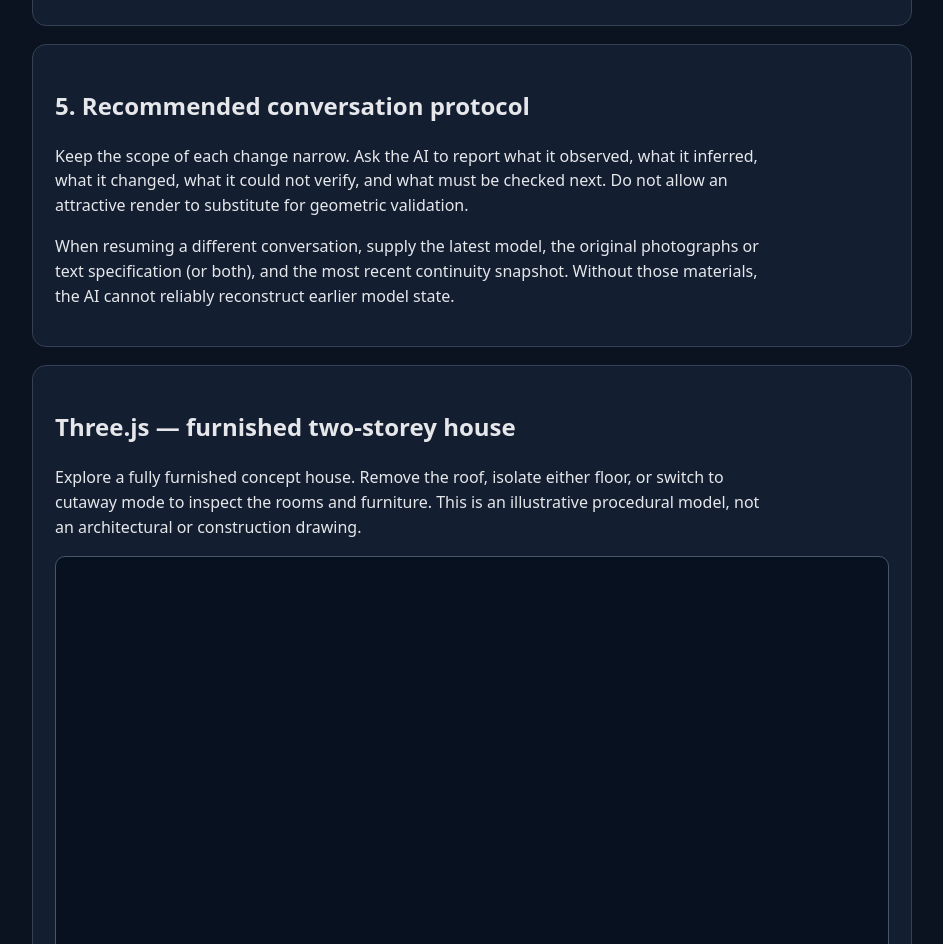
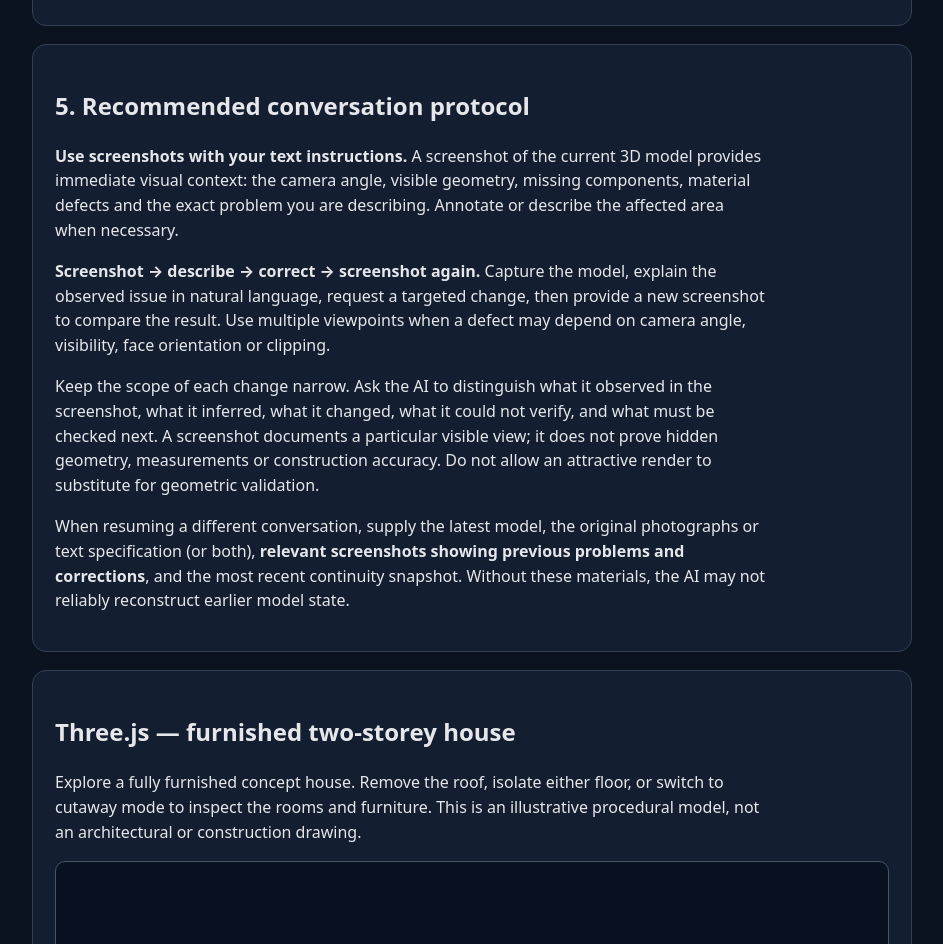
Before and after one commit to mayhem82/Digital-Manuals, a plain HTML site: page ai-conversational-3d.html in a window 1280 px wide. Shown: the part 4356-5300 px from the top of the page, without its empty margins (168-1111 px from the left). Drawn offline with nearby package versions, Linux system fonts and the light colour scheme.

Commit message:
Document screenshot-led conversational 3D correction and continuity workflow

```diff
--- a/ai-conversational-3d.html
+++ b/ai-conversational-3d.html
@@ -27,7 +27,7 @@
 <div class="actions"><button id="snapshot">Build continuity snapshot</button><button class="secondary" id="copySnapshot">Copy snapshot</button><button class="secondary" id="saveSnapshot">Download TXT snapshot</button></div><pre id="record" class="output" aria-live="polite">No snapshot generated.</pre></section>
 <section><h2>4. Model inspection checklist</h2><p>Check each item against the reference material. A tick indicates an inspection was performed, not proof that the model is accurate.</p>
 <div id="checks"></div></section>
-<section><h2>5. Recommended conversation protocol</h2><p>Keep the scope of each change narrow. Ask the AI to report what it observed, what it inferred, what it changed, what it could not verify, and what must be checked next. Do not allow an attractive render to substitute for geometric validation.</p><p>When resuming a different conversation, supply the latest model, the original photographs or text specification (or both), and the most recent continuity snapshot. Without those materials, the AI cannot reliably reconstruct earlier model state.</p></section>
+<section><h2>5. Recommended conversation protocol</h2><p><strong>Use screenshots with your text instructions.</strong> A screenshot of the current 3D model provides immediate visual context: the camera angle, visible geometry, missing components, material defects and the exact problem you are describing. Annotate or describe the affected area when necessary.</p><p><strong>Screenshot → describe → correct → screenshot again.</strong> Capture the model, explain the observed issue in natural language, request a targeted change, then provide a new screenshot to compare the result. Use multiple viewpoints when a defect may depend on camera angle, visibility, face orientation or clipping.</p><p>Keep the scope of each change narrow. Ask the AI to distinguish what it observed in the screenshot, what it inferred, what it changed, what it could not verify, and what must be checked next. A screenshot documents a particular visible view; it does not prove hidden geometry, measurements or construction accuracy. Do not allow an attractive render to substitute for geometric validation.</p><p>When resuming a different conversation, supply the latest model, the original photographs or text specification (or both), <strong>relevant screenshots showing previous problems and corrections</strong>, and the most recent continuity snapshot. Without these materials, the AI may not reliably reconstruct earlier model state.</p></section>
 <section><h2>Three.js — furnished two-storey house</h2><p>Explore a fully furnished concept house. Remove the roof, isolate either floor, or switch to cutaway mode to inspect the rooms and furniture. This is an illustrative procedural model, not an architectural or construction drawing.</p>
 <div id="viewer" style="height:480px;position:relative;border:1px solid #475569;border-radius:10px;overflow:hidden;background:#08111f" aria-label="Interactive furnished two-storey house"></div>
 <div class="actions"><button id="houseView">Full house</button><button class="secondary" id="roofToggle">Hide roof</button><button class="secondary" id="cutawayToggle">Interior cutaway</button><button class="secondary" id="groundOnly">Ground floor</button><button class="secondary" id="upperOnly">Upper floor</button><button class="secondary" id="reset3d">Reset camera</button><button class="secondary" id="export3d">Export GLB</button></div>
```
